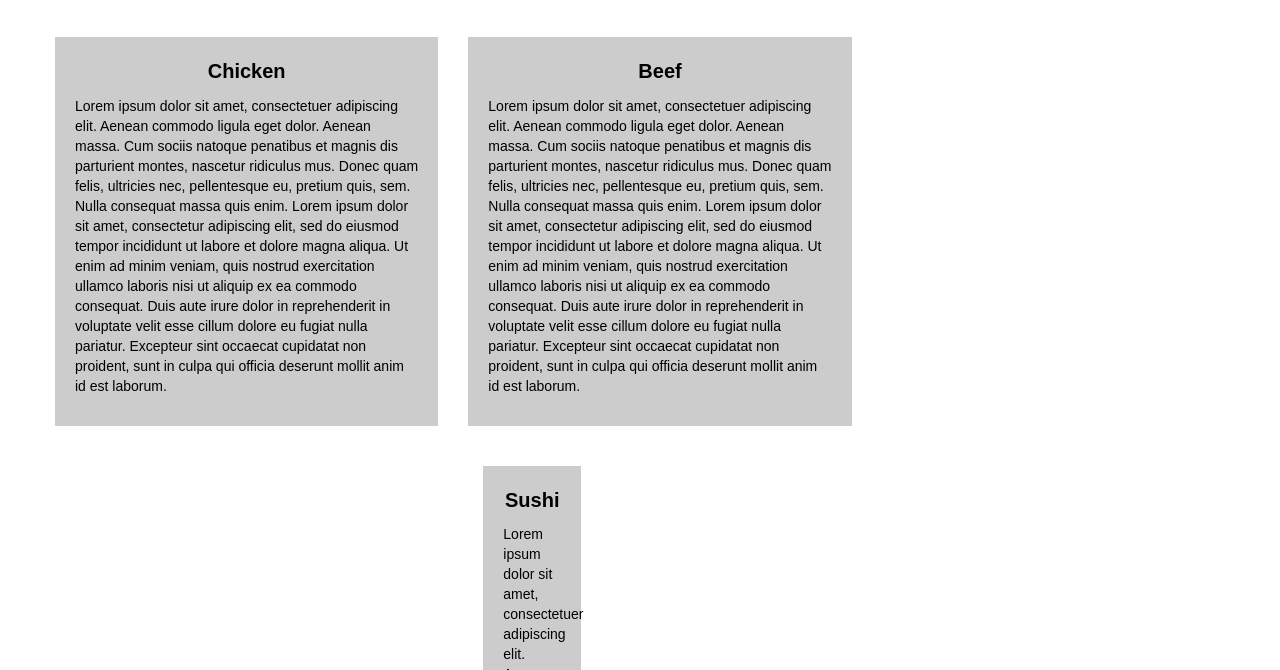
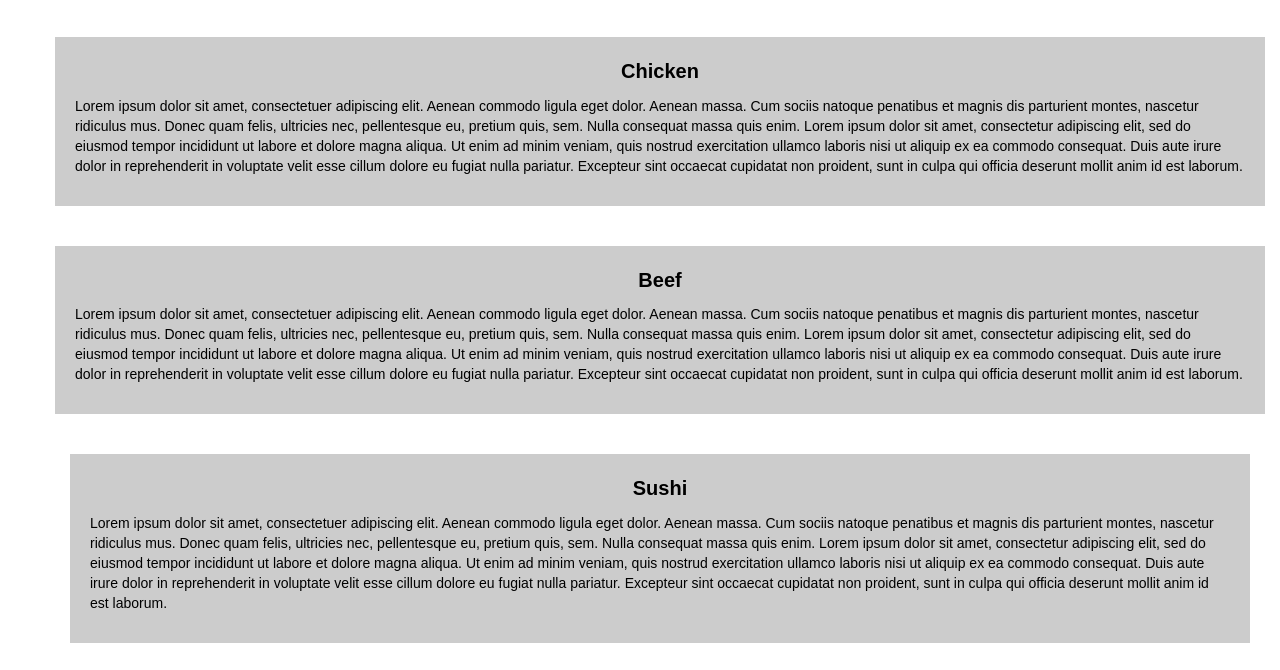
Before and after one commit to GWazul97/Coursera-Web-HTML-CSS-JS, a plain HTML site: page Module3-Solution/index.html in a window 1280 px wide. Shown: the part 130-800 px from the top of the page. Drawn offline with nearby package versions, Linux system fonts and the light colour scheme.

Commit message:
Update index.html
Corrected the grid layout for "content-box"

```diff
--- a/Module3-Solution/index.html
+++ b/Module3-Solution/index.html
@@ -7,6 +7,7 @@
     <script src="https://ajax.googleapis.com/ajax/libs/jquery/3.3.1/jquery.min.js"></script>
     <script src="https://maxcdn.bootstrapcdn.com/bootstrap/3.3.7/js/bootstrap.min.js"></script>
     <link rel="stylesheet" href="css/styles.css">
+    <title>Module 3 Solution</title>
 </head>
 
 <body>
@@ -37,20 +38,20 @@
     </nav>
     <h1 class="main-title">Our Menu</h1>
     <div class="row">
-        <div class="col-lg-4 col-md-6 col-sm-12">
+        <div class="col-md-12 col-sm-12 col-xs-12">
             <div class="content-box">
                 <p class="item-name">Chicken</p>
                 <p> Lorem ipsum dolor sit amet, consectetuer adipiscing elit. Aenean commodo ligula eget dolor. Aenean massa. Cum sociis natoque penatibus et magnis dis parturient montes, nascetur ridiculus mus. Donec quam felis, ultricies nec, pellentesque eu, pretium quis, sem. Nulla consequat massa quis enim. Lorem ipsum dolor sit amet, consectetur adipiscing elit, sed do eiusmod tempor incididunt ut labore et dolore magna aliqua. Ut enim ad minim veniam, quis nostrud exercitation ullamco laboris nisi ut aliquip ex ea commodo consequat. Duis aute irure dolor in reprehenderit in voluptate velit esse cillum dolore eu fugiat nulla pariatur. Excepteur sint occaecat cupidatat non proident, sunt in culpa qui officia deserunt mollit anim id est laborum.
                 </p>
             </div>
         </div>
-        <div class="col-lg-4 col-md-6 col-sm-12">
+        <div class="col-md-12 col-sm-12 col-xs-12">
             <div class="content-box">
                 <p class="item-name">Beef</p>
                 <p> Lorem ipsum dolor sit amet, consectetuer adipiscing elit. Aenean commodo ligula eget dolor. Aenean massa. Cum sociis natoque penatibus et magnis dis parturient montes, nascetur ridiculus mus. Donec quam felis, ultricies nec, pellentesque eu, pretium quis, sem. Nulla consequat massa quis enim. Lorem ipsum dolor sit amet, consectetur adipiscing elit, sed do eiusmod tempor incididunt ut labore et dolore magna aliqua. Ut enim ad minim veniam, quis nostrud exercitation ullamco laboris nisi ut aliquip ex ea commodo consequat. Duis aute irure dolor in reprehenderit in voluptate velit esse cillum dolore eu fugiat nulla pariatur. Excepteur sint occaecat cupidatat non proident, sunt in culpa qui officia deserunt mollit anim id est laborum.
                 </p>
             </div>
-            <div class="col-lg-4 col-md-6 col-sm-12">
+            <div class="col-md-12 col-sm-12 col-xs-12">
                 <div class="content-box">
                     <p class="item-name">Sushi</p>
                     <p> Lorem ipsum dolor sit amet, consectetuer adipiscing elit. Aenean commodo ligula eget dolor. Aenean massa. Cum sociis natoque penatibus et magnis dis parturient montes, nascetur ridiculus mus. Donec quam felis, ultricies nec, pellentesque eu, pretium quis, sem. Nulla consequat massa quis enim. Lorem ipsum dolor sit amet, consectetur adipiscing elit, sed do eiusmod tempor incididunt ut labore et dolore magna aliqua. Ut enim ad minim veniam, quis nostrud exercitation ullamco laboris nisi ut aliquip ex ea commodo consequat. Duis aute irure dolor in reprehenderit in voluptate velit esse cillum dolore eu fugiat nulla pariatur. Excepteur sint occaecat cupidatat non proident, sunt in culpa qui officia deserunt mollit anim id est laborum.
```
